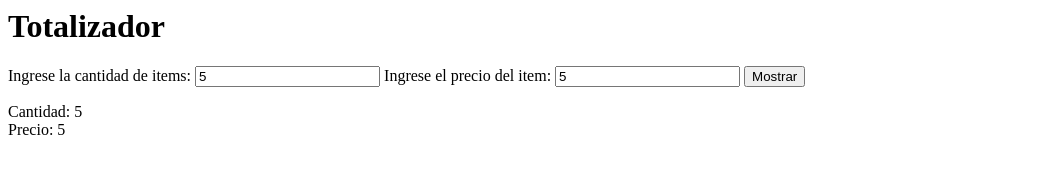
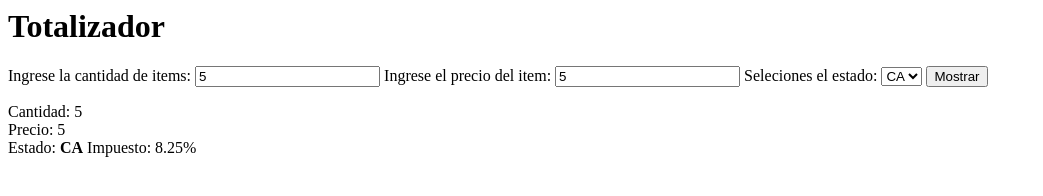
Before and after one commit to CarlosSejasPareja/TareaTotalizador, a website built with Parcel: page index.html in a window 1280 px wide. Both pictures are taken after typing "5", "5" into the empty fields and a click on the input "Mostrar". Shown: the whole page, without its empty margins (0-1043 px from the left). Built offline with nearby package versions, Linux system fonts and the light colour scheme.

Commit message:
muestra el impuesto del estado selecciona

```diff
--- a/index.html
+++ b/index.html
@@ -7,8 +7,14 @@
 
       <label for="precio-item">Ingrese el precio del item:</label>
       <input type="number" id="precio-item" />
-
-
+      <label for="estado-item">Seleciones el estado:</label>
+      <select id="estado-item">
+        <option>CA</option>
+        <option>TX</option>
+        <option>AL</option>
+        <option>NV</option>
+        <option>UT</option>
+      </select>
       <input type="submit" value="Mostrar" id="button" />
     </form>
     <div id="resultado-div"></div>
--- /dev/null
+++ b/src/funciones.js
@@ -0,0 +1,17 @@
+function Impuesto_Estado(estado) {
+    var impuesto = Float32Array;
+    if(estado=="CA")
+      impuesto = 8.25;
+    if(estado=="TX")
+      impuesto = 6.25;
+    if(estado=="UT")
+      impuesto = 6.65;
+    if(estado=="NV")
+      impuesto = 8.00;
+    if(estado=="AL")
+      impuesto = 4.00;
+    return impuesto;
+  }
+
+  const funciones={Impuesto_Estado};
+  export default funciones;
--- a/src/presenter.js
+++ b/src/presenter.js
@@ -1,14 +1,15 @@
-//import metodos from "./totalizador";
+import funciones from "./funciones";
 
 const cantidad_items = document.querySelector("#cant-items");
 const precio_item = document.querySelector("#precio-item")
 const form = document.querySelector("#tot-form");
 const div = document.querySelector("#resultado-div");
-
-
+const estado_item = document.querySelector("#estado-item")
+var impuesto=Float32Array;
 form.addEventListener("submit", (event) => {
   event.preventDefault();
-
-  div.innerHTML = "<p>" + "Cantidad: " + cantidad_items.value + "<br> Precio: " + precio_item.value +"</p>"
+  impuesto=funciones.Impuesto_Estado(estado_item.value);
+  div.innerHTML = "<p>" + "Cantidad: " + cantidad_items.value + "<br> Precio: " + precio_item.value +
+  "<br>"+"Estado: "+"<b>"+estado_item.value + "</b>"+"  Impuesto: "+ impuesto+ "%"+"</p>"
 
 });
```
